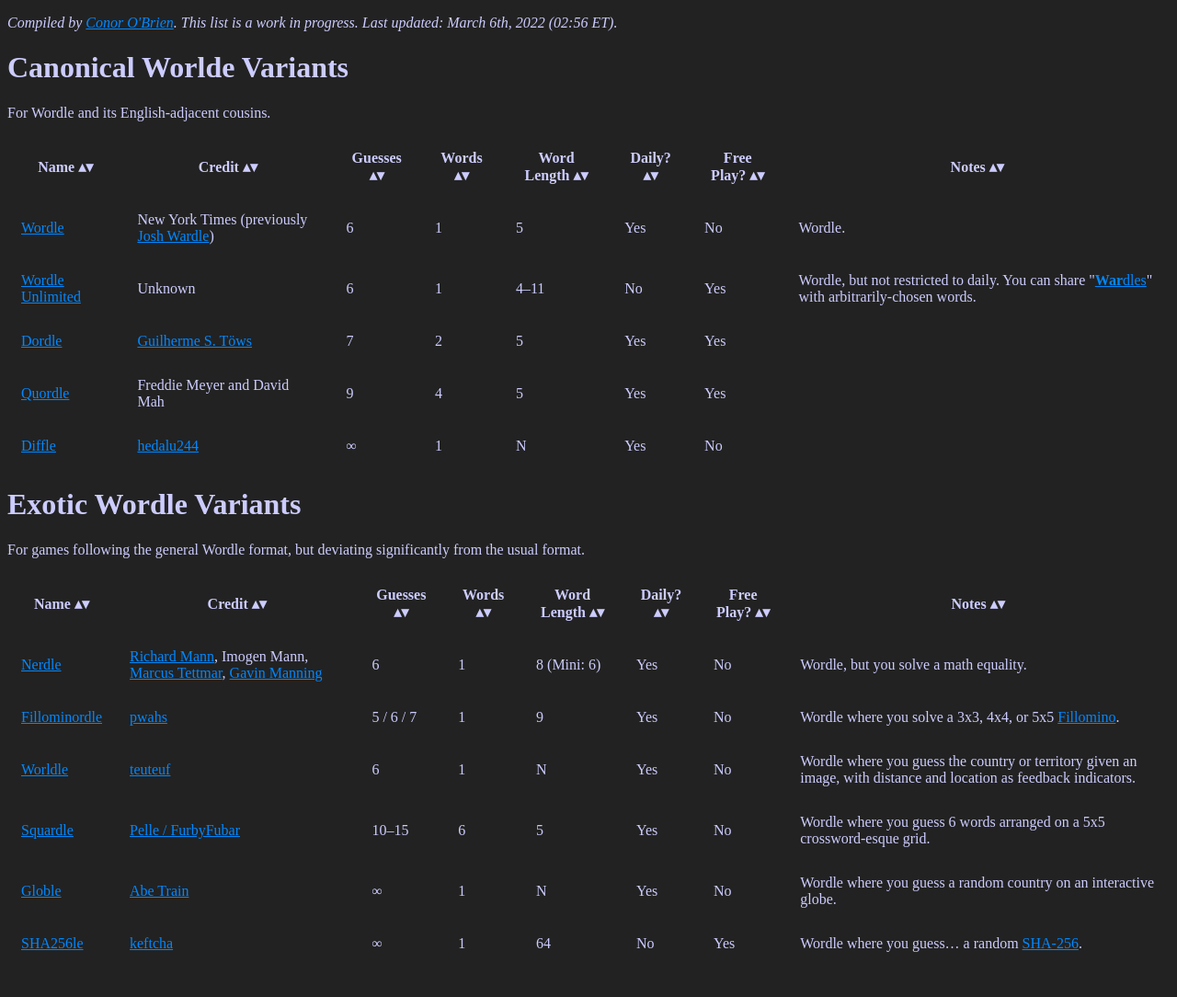
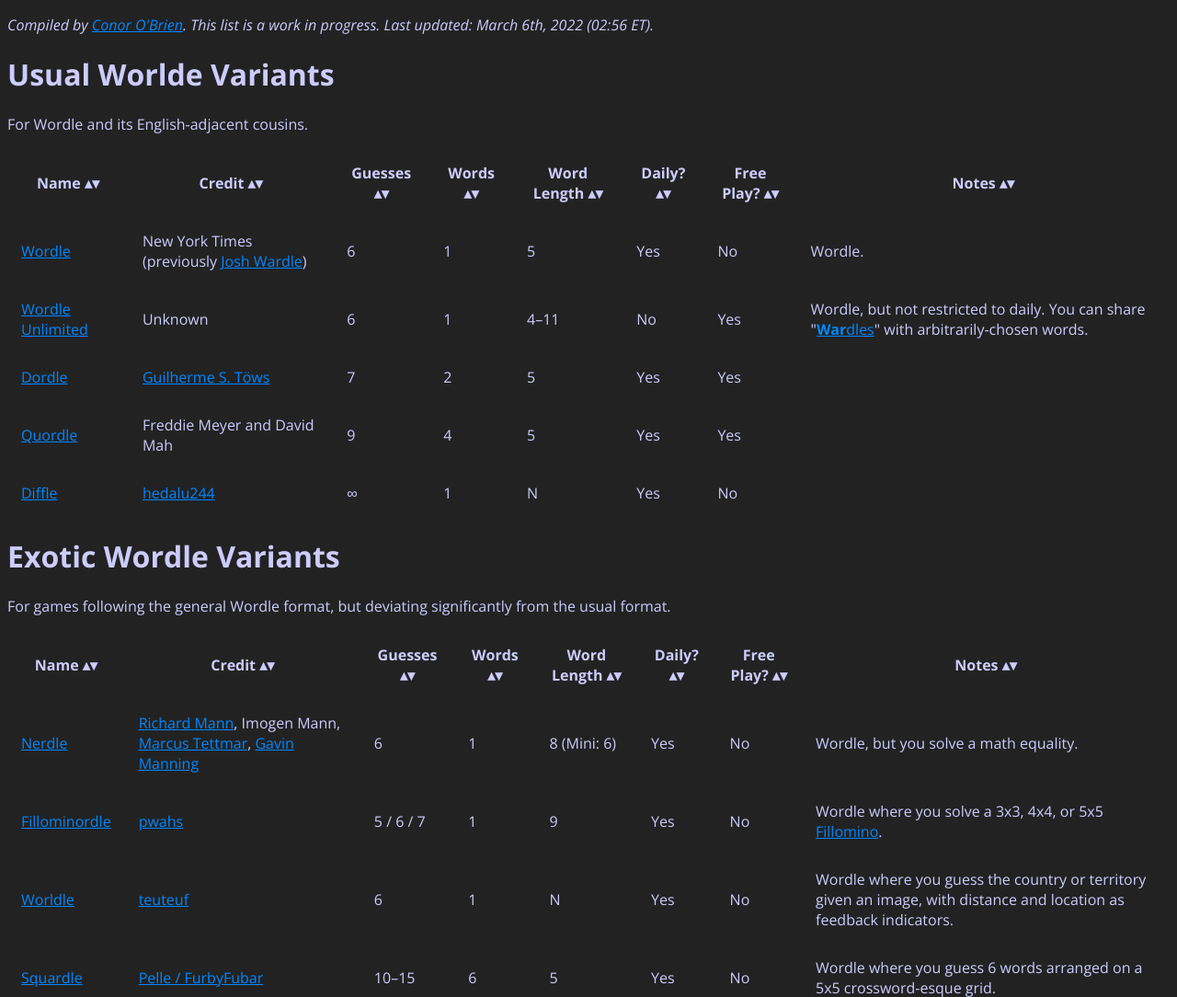
Before and after one commit to ConorOBrien-Foxx/WordleRoutine, a plain HTML site: page index.html in a window 1280 px wide. Shown: the top 1084 px of the page at 92% size. Before the commit the page ends 1058 px from the top, so only its background shows below. Drawn offline with nearby package versions, Linux system fonts and the light colour scheme; a script that the page names is missing.

Commit message:
update css

```diff
--- a/index.html
+++ b/index.html
@@ -10,10 +10,12 @@
         };
     </script>
     <style>
+    @import url('https://fonts.googleapis.com/css2?family=Open+Sans:ital,wght@0,400;0,700;1,400&display=swap');
     html {
         padding: 0;
         background: #222;
         color: #ccf;
+        font-family: "Open Sans", sans-serif;
     }
     a {
         color: #08f;
@@ -40,7 +42,7 @@
 </head>
 <body>
     <p><em>Compiled by <a href="http://conorobrien-foxx.github.io/">Conor O'Brien</a>. This list is a work in progress. Last updated: March 6th, 2022 (02:56 ET).</em></p>
-    <h1>Canonical Worlde Variants</h1>
+    <h1>Usual Worlde Variants</h1>
     <p>For Wordle and its English-adjacent cousins.</p>
     <table class="sortable">
         <tr>
```
